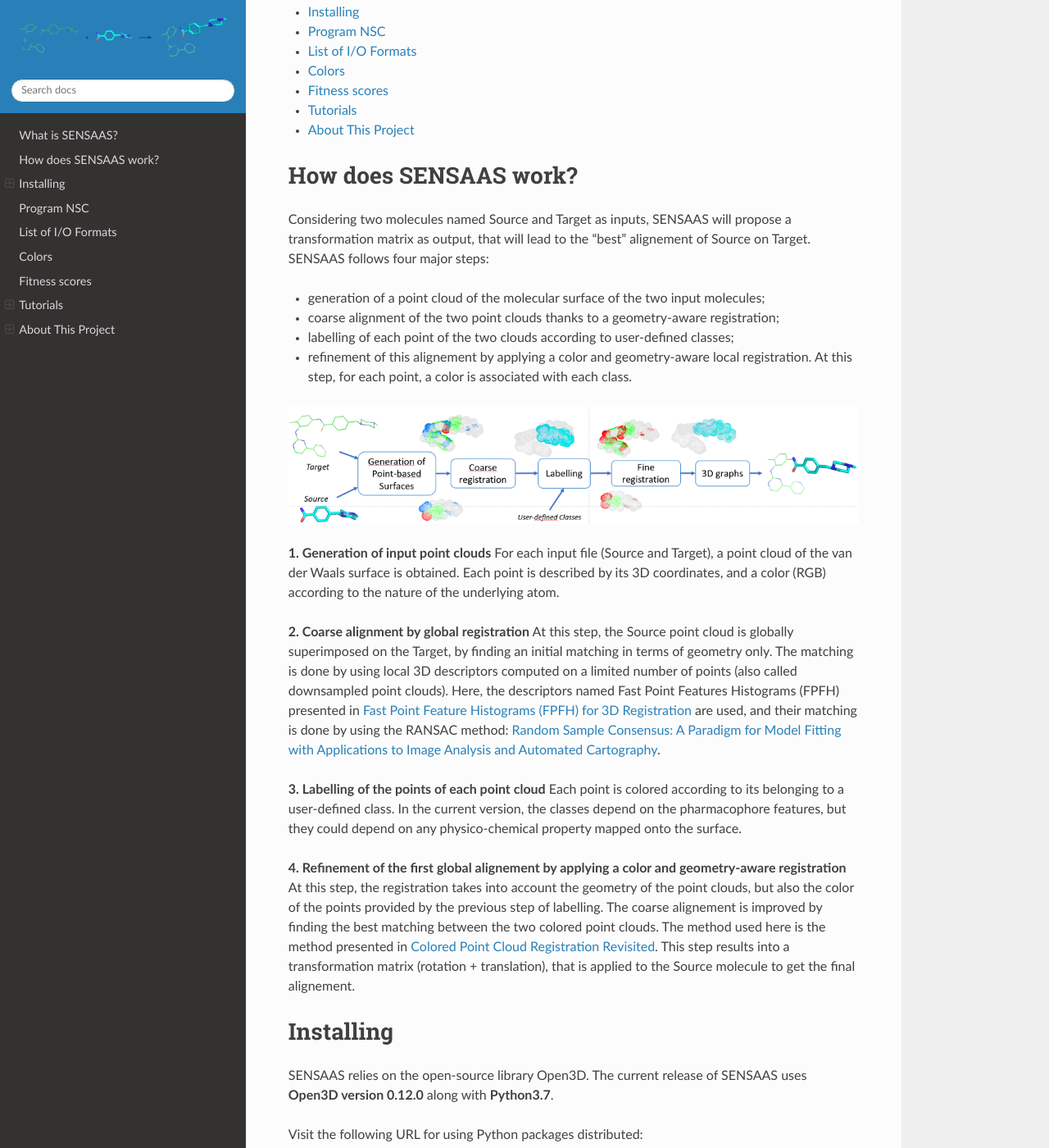
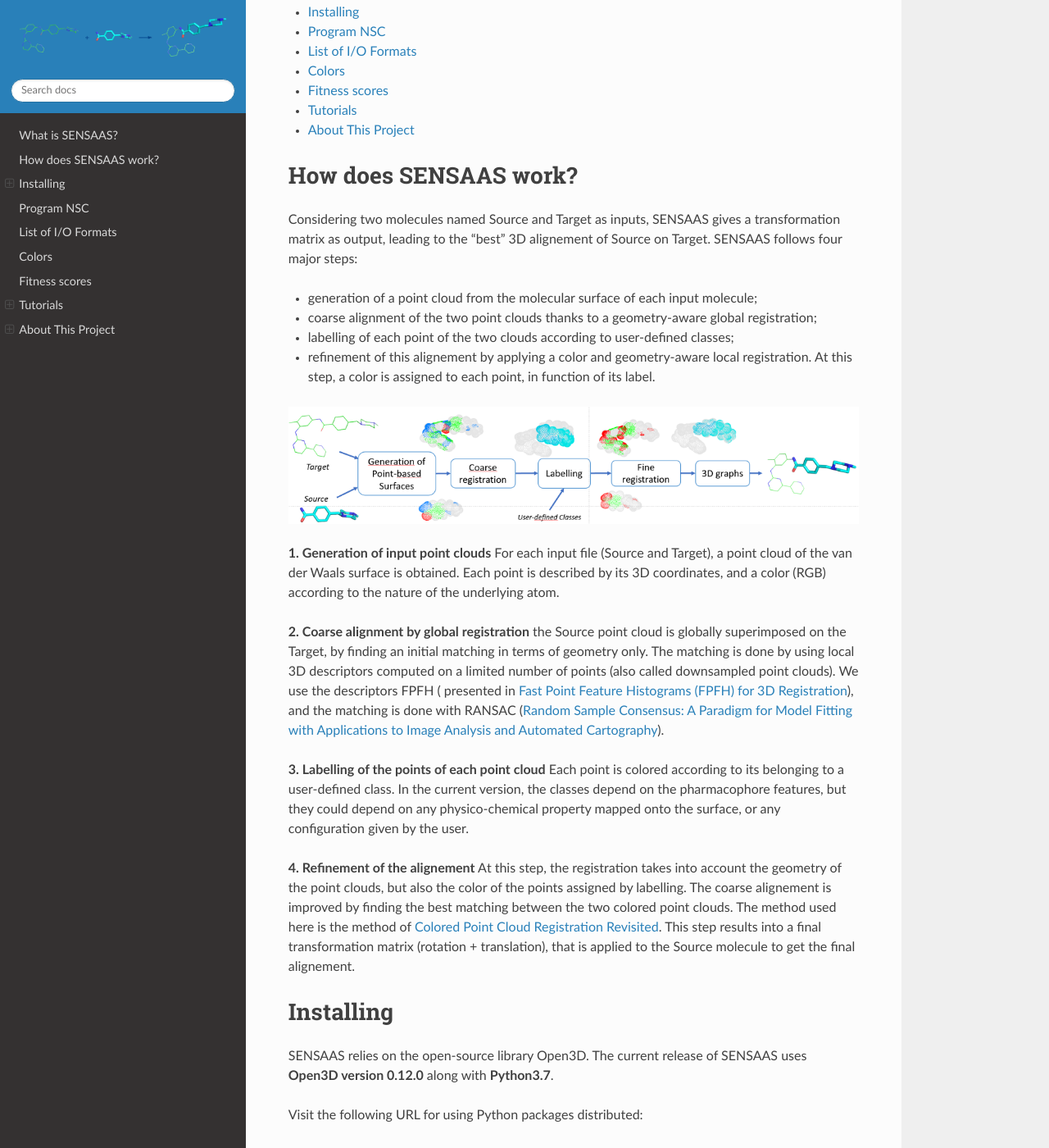
Before and after one commit to SENSAAS/sensaas, a Sphinx documentation site: the page built from docs/index.rst, in a window 1280 px wide and 1400 px high, scrolled down 552 px. Shown: the whole window at 82% size. Built offline with Sphinx 7.4.7 and the Read the Docs theme 2.0.0, drawn with Linux system fonts in a browser that asks for light colours.

Commit message:
improvement of the section How does SENSAAS work?

```diff
--- a/docs/index.rst
+++ b/docs/index.rst
@@ -32,28 +32,25 @@ Our algorithm runs with Python and requires the open-source library `Open3D <htt
 How does SENSAAS work?
 ======================
 
-Considering two molecules named Source and Target as inputs, SENSAAS will propose a transformation matrix as output, that will lead to the "best" alignement of Source on Target. SENSAAS follows four major steps:
+Considering two molecules named Source and Target as inputs, SENSAAS gives a transformation matrix as output, leading to the "best" 3D alignement of Source on Target. SENSAAS follows four major steps:
 
-- generation of a point cloud of the molecular surface of the two input molecules;
-- coarse alignment of the two point clouds thanks to a geometry-aware registration;
+- generation of a point cloud from the molecular surface of each input molecule;
+- coarse alignment of the two point clouds thanks to a geometry-aware global registration;
 - labelling of each point of the two clouds according to user-defined classes;
-- refinement of this alignement by applying a color and geometry-aware local registration. At this step, for each point, a color is associated with each class.
+- refinement of this alignement by applying a color and geometry-aware local registration. At this step, a color is assigned to each point, in function of its label.
 
 .. image:: _static/overview_v2.png
 
 **1. Generation of input point clouds**
 For each input file (Source and Target), a point cloud of the van der Waals surface is obtained. Each point is described by its 3D coordinates, and a color (RGB) according to the nature of the underlying atom.
 
-**2. Coarse alignment by global registration** At this step, the Source point cloud is globally superimposed on the Target, by finding an initial matching in terms of
-geometry only. The matching is done by using local 3D descriptors computed on a limited number of points (also called downsampled point clouds). Here, the descriptors named Fast Point Features Histograms (FPFH) presented in `Fast Point Feature Histograms (FPFH) for 3D Registration <https://ieeexplore.ieee.org/abstract/document/5152473>`_ are used, and their matching is done by using the RANSAC method: `Random Sample Consensus: A Paradigm for
-Model Fitting with Applications to Image Analysis and Automated Cartography <https://dl.acm.org/doi/10.1145/358669.358692>`_.
+**2. Coarse alignment by global registration** the Source point cloud is globally superimposed on the Target, by finding an initial matching in terms of
+geometry only. The matching is done by using local 3D descriptors computed on a limited number of points (also called downsampled point clouds). We use the descriptors FPFH ( presented in `Fast Point Feature Histograms (FPFH) for 3D Registration <https://ieeexplore.ieee.org/abstract/document/5152473>`_), and the matching is done with RANSAC (`Random Sample Consensus: A Paradigm for Model Fitting with Applications to Image Analysis and Automated Cartography <https://dl.acm.org/doi/10.1145/358669.358692>`_).
 
-**3. Labelling of the points of each point cloud** Each point is colored according to its belonging to a user-defined class. In the current version, the classes depend on the pharmacophore features, but they could depend on any physico-chemical property mapped onto the surface.
+**3. Labelling of the points of each point cloud** Each point is colored according to its belonging to a user-defined class. In the current version, the classes depend on the pharmacophore features, but they could depend on any physico-chemical property mapped onto the surface, or any configuration given by the user.
 
-**4. Refinement of the first global alignement by applying a color and geometry-aware registration** At this step, the registration takes into account the geometry of the point clouds, but also the color of the points provided by the previous step of labelling. The coarse alignement is improved by finding the best matching between
-the two colored point clouds. The method used here is the method presented in `Colored Point Cloud Registration Revisited <https://ieeexplore.ieee.org/document/8237287>`_.
-This step results into a transformation matrix (rotation + translation), that is applied to the Source molecule to get the final alignement.
-
+**4. Refinement of the alignement** At this step, the registration takes into account the geometry of the point clouds, but also the color of the points assigned by labelling. The coarse alignement is improved by finding the best matching between the two colored point clouds. The method used here is the method of `Colored Point Cloud Registration Revisited <https://ieeexplore.ieee.org/document/8237287>`_.
+This step results into a final transformation matrix (rotation + translation), that is applied to the Source molecule to get the final alignement.
 
 Installing
 ===========
```
